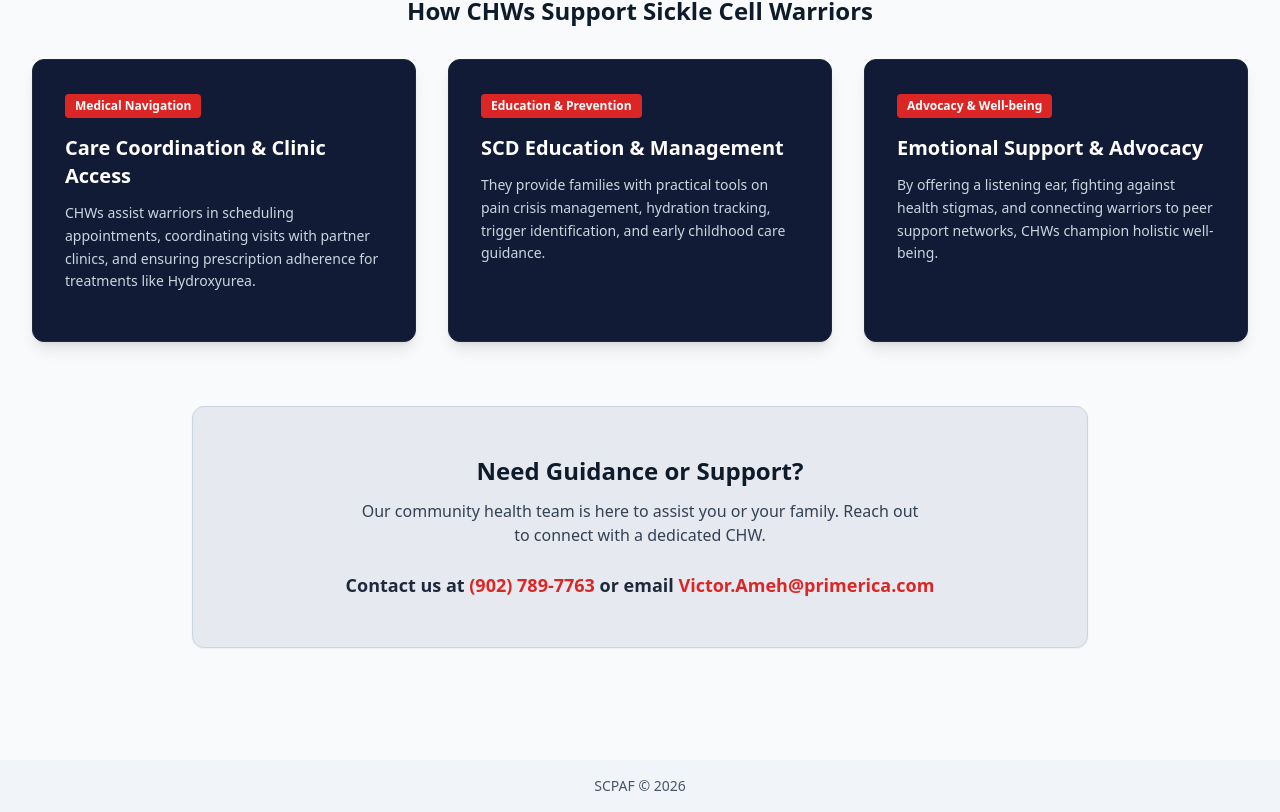
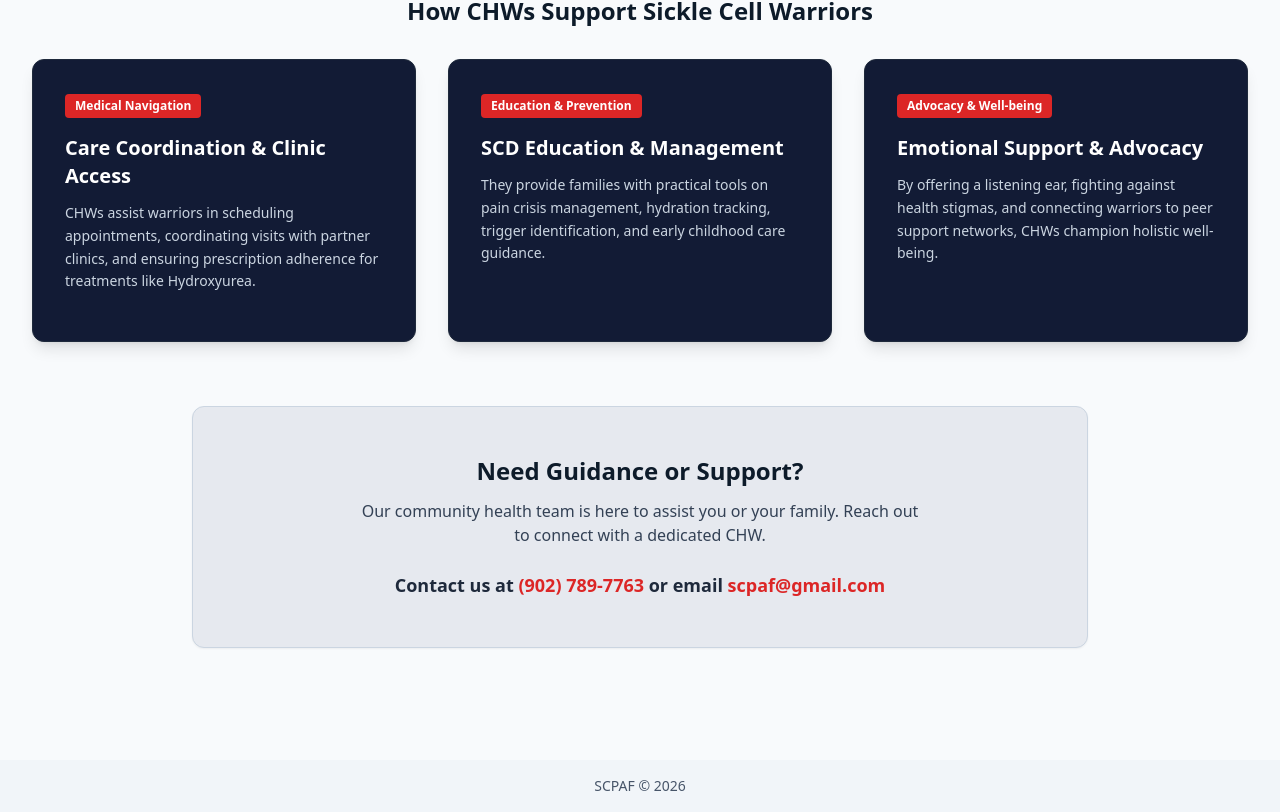
Before and after one commit to AdoleNG/scpaf, a React (Vite) app: page /warriors/chw-support in a window 1280 px wide. Shown: the part 885-1697 px from the top of the page. Built offline with nearby package versions, Linux system fonts and the light colour scheme; no server answers.

Commit message:
updated CHW page

```diff
--- a/src/pages/Warriors/CHWSupport.jsx
+++ b/src/pages/Warriors/CHWSupport.jsx
@@ -101,7 +101,7 @@ export default function CHWSupport() {
             Our community health team is here to assist you or your family. Reach out to connect with a dedicated CHW.
           </p>
           <div className="text-lg font-semibold text-slate-800">
-            Contact us at <span className="text-red-600">(902) 789-7763</span> or email <span className="text-red-600">Victor.Ameh@primerica.com</span>
+            Contact us at <span className="text-red-600">(902) 789-7763</span> or email <span className="text-red-600">scpaf@gmail.com</span>
           </div>
         </div>
 
```
